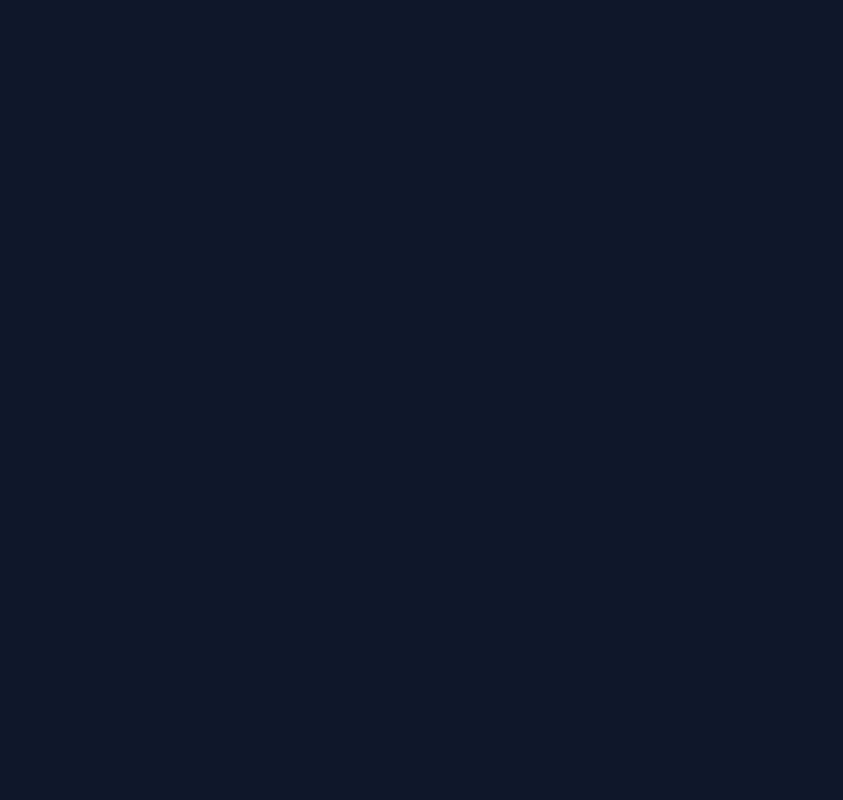
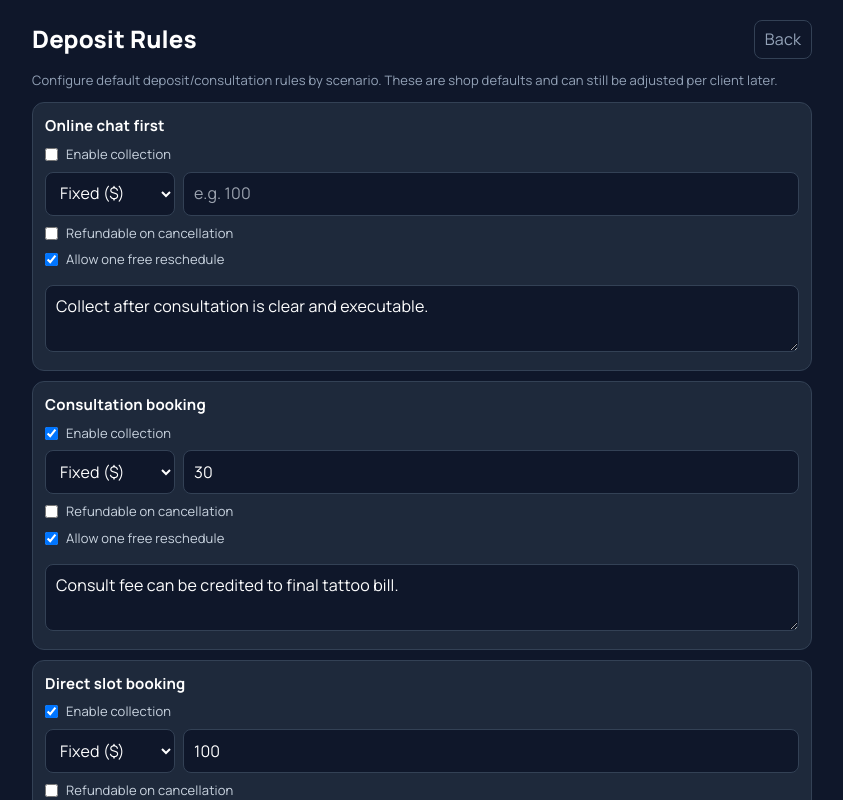
Before and after one commit to snow368/ink-flow-manager, a React (Vite) app: page /deposit-policy in a window 1280 px wide. Before the commit this address had no page. Shown: the whole page, without its empty margins (218-1061 px from the left). Built offline with nearby package versions, Linux system fonts and the light colour scheme; the HTML template or start-up script is replaced by a standard one.

Commit message:
Add configurable deposit rules page and navigation entry

```diff
--- a/src/App.tsx
+++ b/src/App.tsx
@@ -19,6 +19,7 @@ import Outreach from './pages/Outreach';
 import IntakePage from './pages/IntakePage';
 import LeadsPage from './pages/LeadsPage';
 import LeadRevisePage from './pages/LeadRevisePage';
+import DepositPolicyPage from './pages/DepositPolicyPage';
 import { db } from './db';
 
 export default function App() {
@@ -89,7 +90,7 @@ export default function App() {
   ];
   const activeTab = tabs.find((t) => location.pathname.startsWith(t.path))?.path || '/today';
 
-  const protectedPaths = ['/today', '/clients', '/me', '/client/', '/appointment/', '/waiver/', '/session/', '/inventory', '/referral', '/leads'];
+  const protectedPaths = ['/today', '/clients', '/me', '/client/', '/appointment/', '/waiver/', '/session/', '/inventory', '/referral', '/leads', '/deposit-policy'];
   if (!isLoggedIn && protectedPaths.some(p => location.pathname.startsWith(p))) {
     navigate('/register', { replace: true });
   }
@@ -130,6 +131,7 @@ export default function App() {
             <Route path="/leads" element={<LeadsPage />} />
             <Route path="/intake/:artistId" element={<IntakePage />} />
             <Route path="/intake/revise/:leadId" element={<LeadRevisePage />} />
+            <Route path="/deposit-policy" element={<DepositPolicyPage />} />
             <Route path="/me" element={<Me />} />
           </Routes>
         </div>
--- /dev/null
+++ b/src/pages/DepositPolicyPage.tsx
@@ -0,0 +1,161 @@
+import { useEffect, useState } from 'react';
+import { useNavigate } from 'react-router-dom';
+
+type AmountMode = 'fixed' | 'percent';
+
+type PolicyItem = {
+  enabled: boolean;
+  amountMode: AmountMode;
+  amountValue: string;
+  refundable: boolean;
+  canRescheduleOnce: boolean;
+  note: string;
+};
+
+type DepositPolicy = {
+  onlineChat: PolicyItem;
+  consultBooking: PolicyItem;
+  directBooking: PolicyItem;
+};
+
+const defaultItem = (): PolicyItem => ({
+  enabled: true,
+  amountMode: 'fixed',
+  amountValue: '',
+  refundable: false,
+  canRescheduleOnce: true,
+  note: '',
+});
+
+const defaultPolicy = (): DepositPolicy => ({
+  onlineChat: { ...defaultItem(), enabled: false, note: 'Collect after consultation is clear and executable.' },
+  consultBooking: { ...defaultItem(), amountMode: 'fixed', amountValue: '30', refundable: false, canRescheduleOnce: true, note: 'Consult fee can be credited to final tattoo bill.' },
+  directBooking: { ...defaultItem(), amountMode: 'fixed', amountValue: '100', refundable: false, canRescheduleOnce: true, note: 'Deposit is required to lock appointment slot.' },
+});
+
+function keyByArtist(artistId: string) {
+  return `inkflow_deposit_policy_${artistId}`;
+}
+
+export default function DepositPolicyPage() {
+  const navigate = useNavigate();
+  const [artistId, setArtistId] = useState('');
+  const [policy, setPolicy] = useState<DepositPolicy>(defaultPolicy());
+  const [message, setMessage] = useState('');
+
+  useEffect(() => {
+    const current = localStorage.getItem('inkflow_current_user') || '';
+    if (!current) return;
+    setArtistId(current);
+    const raw = localStorage.getItem(keyByArtist(current));
+    if (!raw) return;
+    try {
+      const parsed = JSON.parse(raw) as DepositPolicy;
+      if (parsed?.onlineChat && parsed?.consultBooking && parsed?.directBooking) {
+        setPolicy(parsed);
+      }
+    } catch {
+      // ignore invalid local data
+    }
+  }, []);
+
+  const setItem = (field: keyof DepositPolicy, patch: Partial<PolicyItem>) => {
+    setPolicy(prev => ({ ...prev, [field]: { ...prev[field], ...patch } }));
+  };
+
+  const save = () => {
+    if (!artistId) return;
+    localStorage.setItem(keyByArtist(artistId), JSON.stringify(policy));
+    setMessage('Deposit policy saved.');
+    window.setTimeout(() => setMessage(''), 1500);
+  };
+
+  return (
+    <div style={{ padding: 20, color: 'white', maxWidth: 820, margin: '0 auto' }}>
+      <div style={{ display: 'flex', justifyContent: 'space-between', alignItems: 'center', marginBottom: 12 }}>
+        <h2 style={{ fontSize: 24, fontWeight: 800 }}>Deposit Rules</h2>
+        <button onClick={() => navigate('/me')} style={backBtn}>Back</button>
+      </div>
+
+      <p style={{ fontSize: 13, color: '#94a3b8', marginBottom: 12 }}>
+        Configure default deposit/consultation rules by scenario. These are shop defaults and can still be adjusted per client later.
+      </p>
+
+      <RuleCard
+        title="Online chat first"
+        item={policy.onlineChat}
+        onChange={patch => setItem('onlineChat', patch)}
+      />
+      <RuleCard
+        title="Consultation booking"
+        item={policy.consultBooking}
+        onChange={patch => setItem('consultBooking', patch)}
+      />
+      <RuleCard
+        title="Direct slot booking"
+        item={policy.directBooking}
+        onChange={patch => setItem('directBooking', patch)}
+      />
+
+      <button onClick={save} style={saveBtn}>Save Rules</button>
+      {message && <p style={{ fontSize: 12, color: '#86efac', marginTop: 8 }}>{message}</p>}
+    </div>
+  );
+}
+
+function RuleCard({ title, item, onChange }: { title: string; item: PolicyItem; onChange: (patch: Partial<PolicyItem>) => void }) {
+  return (
+    <div style={{ background: '#1e293b', border: '1px solid #334155', borderRadius: 12, padding: 12, marginBottom: 10 }}>
+      <p style={{ fontSize: 15, fontWeight: 700, marginBottom: 8 }}>{title}</p>
+      <label style={row}><input type="checkbox" checked={item.enabled} onChange={e => onChange({ enabled: e.target.checked })} /> Enable collection</label>
+      <div style={{ display: 'grid', gridTemplateColumns: '130px 1fr', gap: 8, marginBottom: 8 }}>
+        <select value={item.amountMode} onChange={e => onChange({ amountMode: e.target.value as AmountMode })} style={inputStyle}>
+          <option value="fixed">Fixed ($)</option>
+          <option value="percent">Percent (%)</option>
+        </select>
+        <input value={item.amountValue} onChange={e => onChange({ amountValue: e.target.value })} placeholder={item.amountMode === 'fixed' ? 'e.g. 100' : 'e.g. 20'} style={inputStyle} />
+      </div>
+      <label style={row}><input type="checkbox" checked={item.refundable} onChange={e => onChange({ refundable: e.target.checked })} /> Refundable on cancellation</label>
+      <label style={row}><input type="checkbox" checked={item.canRescheduleOnce} onChange={e => onChange({ canRescheduleOnce: e.target.checked })} /> Allow one free reschedule</label>
+      <textarea value={item.note} onChange={e => onChange({ note: e.target.value })} placeholder="Policy note shown to clients" rows={2} style={{ ...inputStyle, resize: 'vertical', marginTop: 8 }} />
+    </div>
+  );
+}
+
+const row: React.CSSProperties = {
+  display: 'flex',
+  alignItems: 'center',
+  gap: 8,
+  fontSize: 13,
+  color: '#cbd5e1',
+  marginBottom: 8,
+};
+
+const inputStyle: React.CSSProperties = {
+  width: '100%',
+  padding: '9px 10px',
+  borderRadius: 8,
+  border: '1px solid #334155',
+  background: '#0f172a',
+  color: 'white',
+  boxSizing: 'border-box',
+};
+
+const backBtn: React.CSSProperties = {
+  border: '1px solid #334155',
+  background: 'transparent',
+  color: '#94a3b8',
+  borderRadius: 8,
+  padding: '7px 10px',
+  cursor: 'pointer',
+};
+
+const saveBtn: React.CSSProperties = {
+  border: 'none',
+  background: '#e11d48',
+  color: 'white',
+  borderRadius: 10,
+  padding: '10px 14px',
+  cursor: 'pointer',
+  fontWeight: 700,
+};
--- a/src/pages/Me.tsx
+++ b/src/pages/Me.tsx
@@ -135,6 +135,13 @@ export default function Me() {
       </div>
 
       <div style={{ marginBottom: 16 }}>
+        <button onClick={() => navigate('/deposit-policy')}
+          style={{ width: '100%', padding: 14, borderRadius: 12, border: '1px solid #334155', background: '#1e293b', color: 'white', fontSize: 15, fontWeight: 600, textAlign: 'left' }}>
+          Deposit Rules
+        </button>
+      </div>
+
+      <div style={{ marginBottom: 16 }}>
         <button onClick={() => navigate('/inventory')}
           style={{ width: '100%', padding: 14, borderRadius: 12, border: '1px solid #334155', background: '#1e293b', color: 'white', fontSize: 15, fontWeight: 600, textAlign: 'left' }}>
           Inventory Management
```
